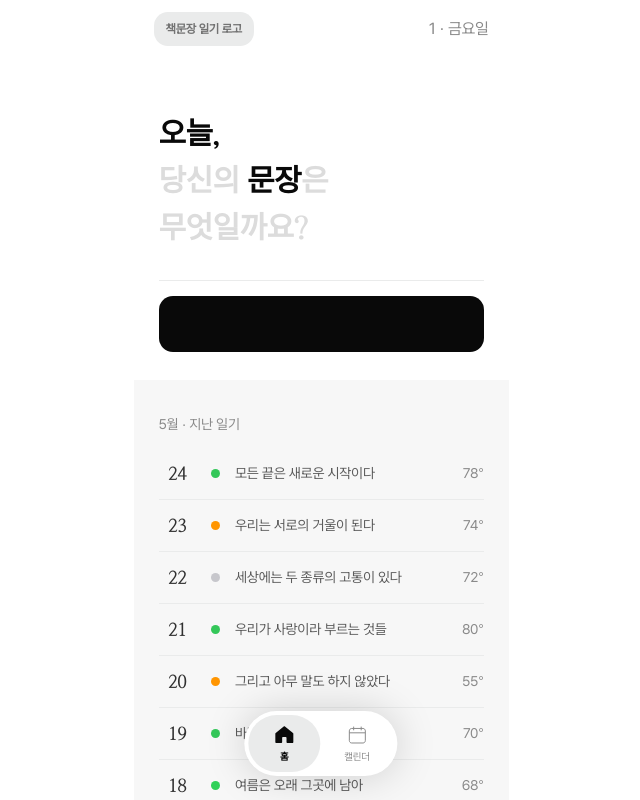
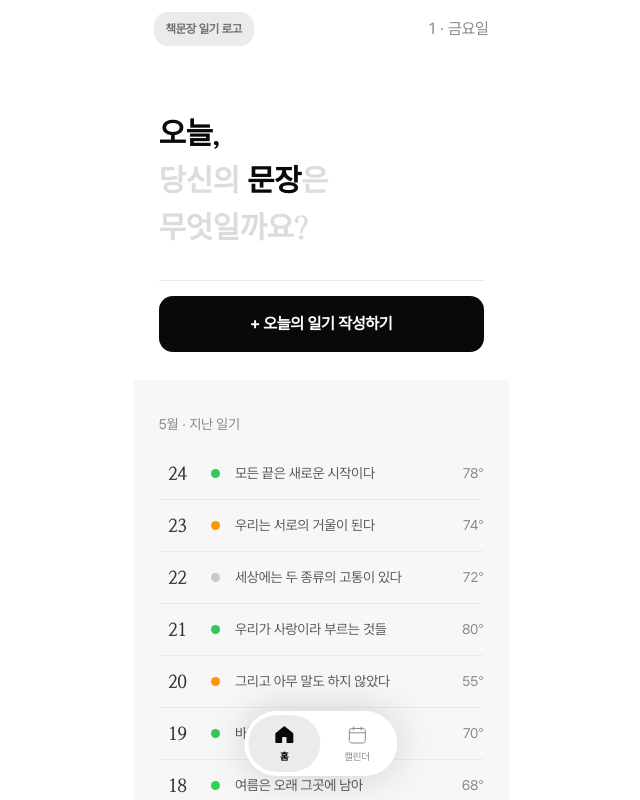
Before and after one commit to depromeet/18th-team1-fe-2, a Next.js app: page / in a window 1280 px wide. Shown: the whole page, without its empty margins (319-959 px from the left). Built offline with nearby package versions, Linux system fonts and the light colour scheme.

Commit message:
fix: DiaryEmptyState Button label prop 방식으로 업데이트 (#18)

```diff
--- a/src/entities/diary/ui/DiaryEmptyState.tsx
+++ b/src/entities/diary/ui/DiaryEmptyState.tsx
@@ -27,9 +27,11 @@ export const DiaryEmptyState = ({ className }: DiaryEmptyStateProps): React.Reac
         <p className="title1 text-gray-200">무엇일까요?</p>
       </div>
       <hr className="mb-3.75 mt-7 border-border" />
-      <Button className="h-14 w-full rounded-xl subhead5" onClick={handleWrite}>
-        + 오늘의 일기 작성하기
-      </Button>
+      <Button
+        label="+ 오늘의 일기 작성하기"
+        className="rounded-xl subhead5"
+        onClick={handleWrite}
+      />
     </section>
   );
 };
```
